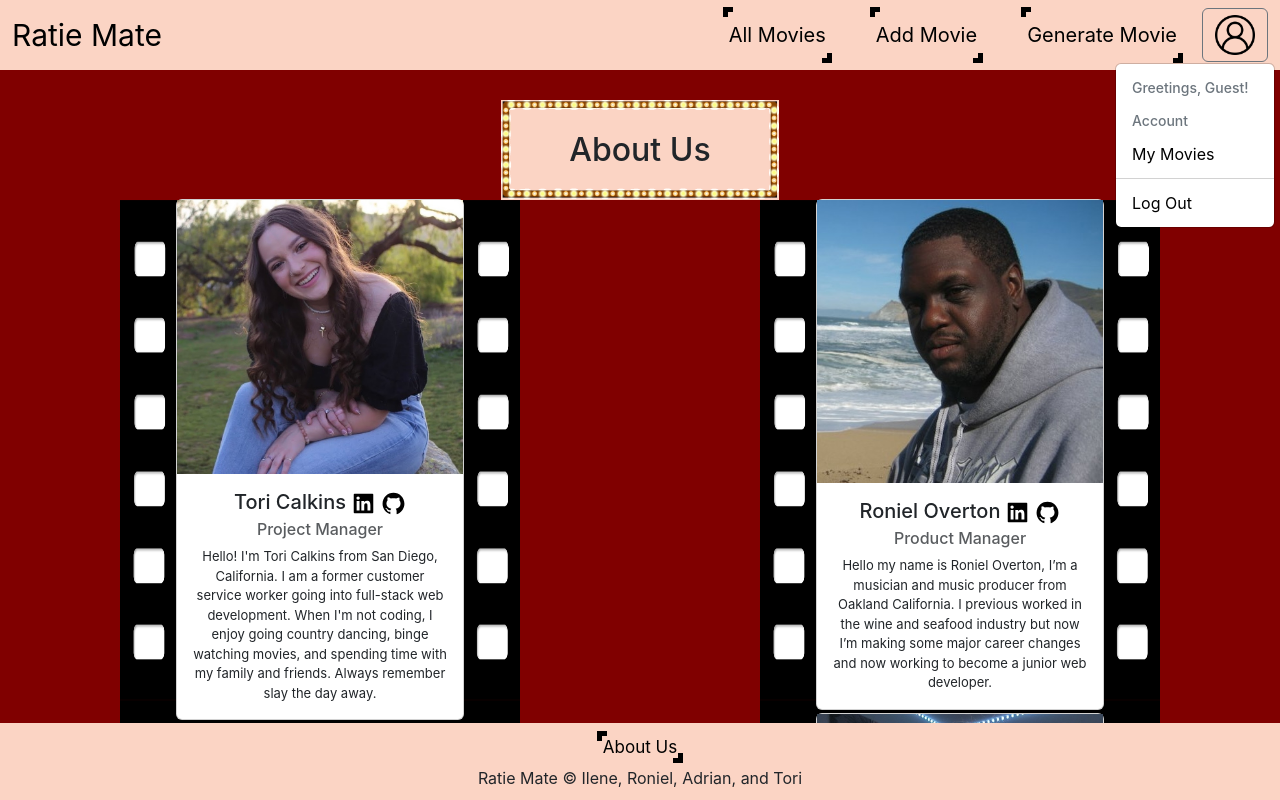
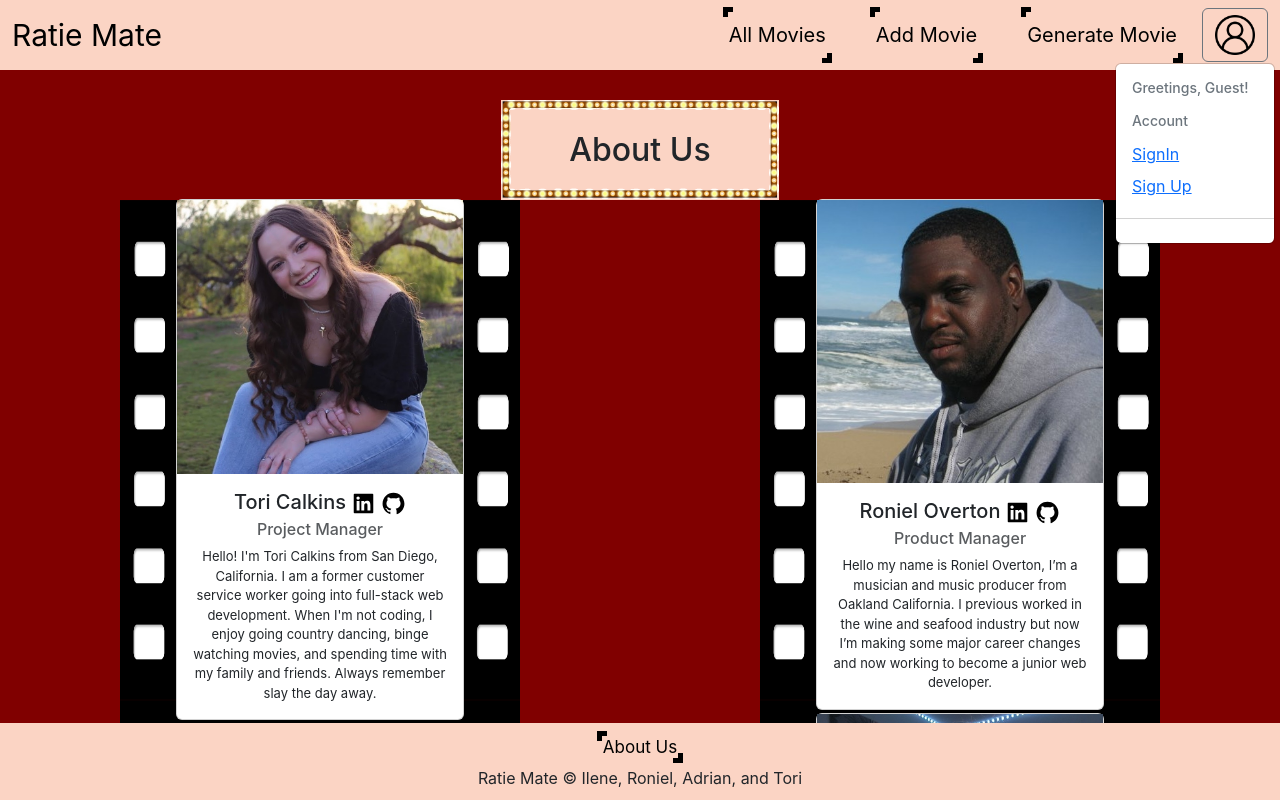
Before and after one commit to RatieMateCapstone/ratiemate-frontend, a React (Create React App) app: page /aboutus in a window 1280 px wide. Both pictures are taken after a click on the button 1235 px from the left and 35 px from the top of the page. Shown: the top 800 px of the page. Built offline with nearby package versions, Linux system fonts and the light colour scheme; no server answers; the HTML template or start-up script is replaced by a standard one.

Commit message:
fixed protected-login

```diff
--- a/src/component/Header1.js
+++ b/src/component/Header1.js
@@ -52,16 +52,38 @@ const Header1 = ({ direction, currentUser, logout }) => {
                                 <DropdownItem header>
                                     Account
                                 </DropdownItem>
+                                {!currentUser && (
+                                  <>
+                                    <DropdownItem className="link-container">
+                                      <NavLink to="/login">
+                                        SignIn
+                                      </NavLink>
+                                    </DropdownItem>
+                                    <DropdownItem className="link-container">
+                                      <NavLink to="/signup">
+                                        Sign Up
+                                      </NavLink>
+                                    </DropdownItem>
+                                  </>
+                                )}
                                 <DropdownItem>
-                                    <NavLink to="/moviesprotectedindex" className="dropdown-link">
-                                        My Movies
-                                    </NavLink>
+                                  {currentUser && (
+                                    <>
+                                      <NavLink to="/moviesprotectedindex" className="dropdown-link">
+                                          My Movies
+                                      </NavLink>
+                                    </>
+                                  )}
                                 </DropdownItem>
                                 <DropdownItem divider/>
                                 <DropdownItem>
+                                  {currentUser&& (
+                                    <>
                                     <NavLink className="dropdown-link" onClick={handleClick} to="/">
                                         Log Out
                                     </NavLink>
+                                    </>
+                                  )}
                                 </DropdownItem>
                             </DropdownMenu>
                     </Dropdown>
--- a/src/pages/SignIn.js
+++ b/src/pages/SignIn.js
@@ -34,6 +34,7 @@ const Login = ({login}) => {
             <input type='submit' value="Login" />
           <div>
             Not registered yet,
+
           <NavLink to="/signup">
             Sign Up
           </NavLink>
```
